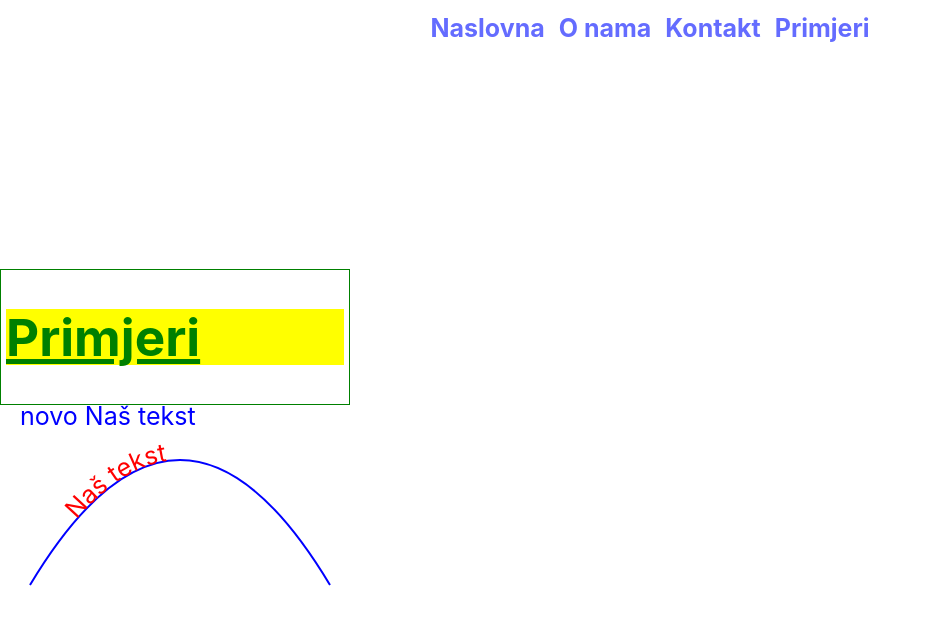
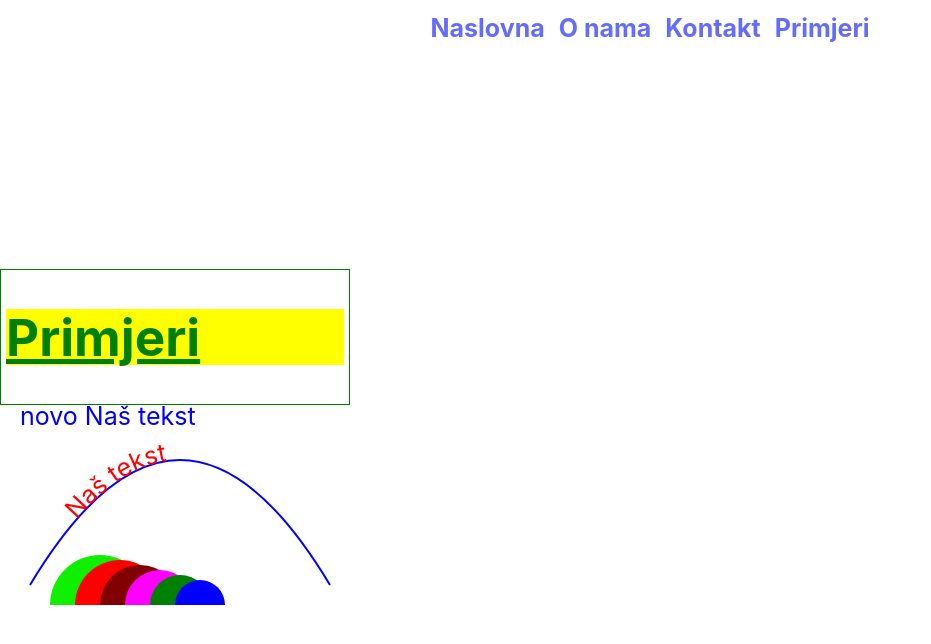
Before and after one commit to webbugt/algebra-react-vjezbe, a React (Vite) app: page /primjeri in a window 1280 px wide. Shown: the top 644 px of the page, without its empty margins (0-931 px from the left). Built offline with nearby package versions, Linux system fonts and the light colour scheme.

Commit message:
primjer renderanja niza na primjeru svg krugova

```diff
--- a/src/components/InteractiveSvg.jsx
+++ b/src/components/InteractiveSvg.jsx
@@ -1,6 +1,7 @@
 import { useEffect, useState } from "react";
+import propTypes from "prop-types";
 
-function InteractiveSvg() {
+function InteractiveSvg({ circles }) {
   const [svgContent, setSvgContent] = useState("Naš tekst");
 
   const onMouseEnter = () => {
@@ -51,8 +52,27 @@ function InteractiveSvg() {
       >
         Sadrzaj
       </text>
+      {circles.map((color, index) => {
+        return (
+          <circle
+            key={color}
+            cx={100+(20*index)}
+            cy="200"
+            r={50 - index * 5}
+            fill={color}
+          />
+        );
+      })}
     </svg>
   );
 }
 
+InteractiveSvg.propTypes = {
+  circles: propTypes.arrayOf(propTypes.string),
+};
+
+InteractiveSvg.defaultValue = {
+  circles: [],
+};
+
 export default InteractiveSvg;
--- a/src/routes/Primjeri.jsx
+++ b/src/routes/Primjeri.jsx
@@ -7,7 +7,9 @@ export function Primjeri() {
     <div>
       <Header />
       <FancyTitle title="Primjeri" />
-      <InteractiveSvg />
+      <InteractiveSvg
+        circles={["#0ff000", "red", "maroon", "magenta", "green", "blue"]}
+      />
     </div>
   );
 }
```
